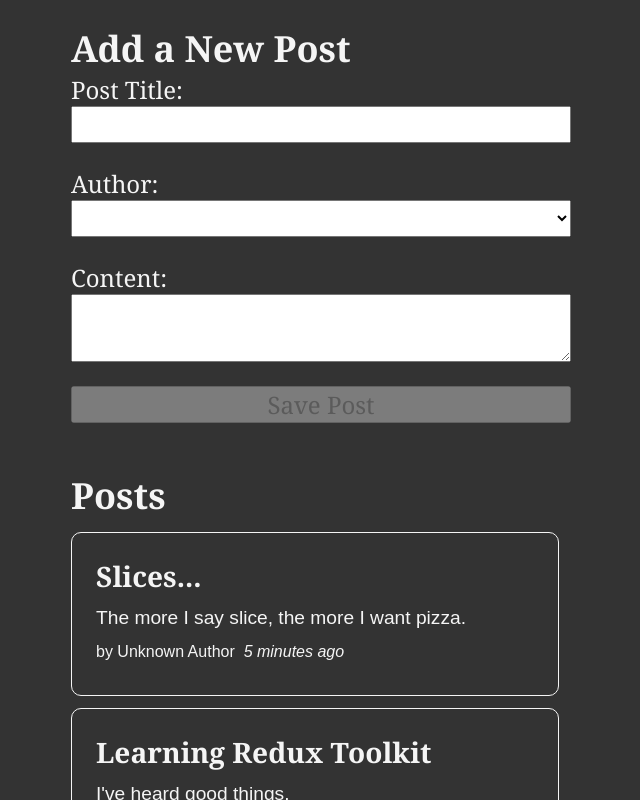
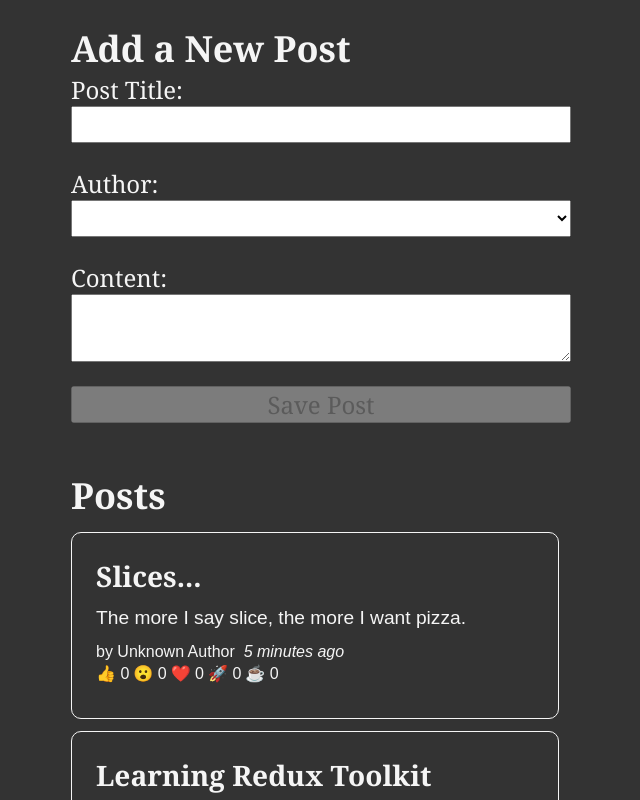
Before and after one commit to codepraycode/react_redux_lesson, a React (Create React App) app: page / in a window 1280 px wide. Shown: the top 800 px of the page, without its empty margins (319-959 px from the left). Built offline with nearby package versions, Linux system fonts and the light colour scheme.

Commit message:
advanced further, moving on to async login

```diff
--- a/src/features/posts/PostLists.jsx
+++ b/src/features/posts/PostLists.jsx
@@ -1,6 +1,7 @@
 import {useSelector} from 'react-redux';
 import PostAuthor from './PostAuthor';
 import { selectAllPosts } from './postsSlice';
+import ReactionButtons from './ReactionButtons';
 import TimeAgo from './TimeAgo';
 
 const PostsList = ()=>{
@@ -15,8 +16,8 @@
 
             <p className="postCredit">
                 <PostAuthor userId={post.userId}/>
-
                 <TimeAgo timestamp={post.date}/>
+                <ReactionButtons post={post}/>
             </p>
 
         </article>
--- /dev/null
+++ b/src/features/posts/ReactionButtons.jsx
@@ -0,0 +1,38 @@
+import React from 'react'
+import {useDispatch} from 'react-redux';
+
+import { reactionAdded } from './postsSlice';
+
+
+const reactionEmoji = {
+    thumbsUp: '👍',
+    wow: '😮',
+    heart: '❤️',
+    rocket: '🚀',
+    coffee: '☕'
+}
+
+
+const ReactionButtons = ({post}) => {
+    const dispatch = useDispatch();
+
+    const reactionButtons = Object.entries(reactionEmoji).map(([name,emoji])=>{
+        return (
+            <button
+                key={name}
+                type="button"
+                className="reactionButton"
+                onClick={()=>{
+                    dispatch(reactionAdded({postId:post.id,reaction:name}))
+                }}
+            >
+                {emoji} {post.reactions[name]}
+            </button>
+        )
+    })
+  return (
+      <div>{reactionButtons}</div>
+  )
+}
+
+export default ReactionButtons
--- a/src/features/posts/postsSlice.js
+++ b/src/features/posts/postsSlice.js
@@ -7,12 +7,26 @@
         title: 'Learning Redux Toolkit',
         content: "I've heard good things.",
         date:sub(new Date(), {minutes:10}).toISOString(),
+        reactions:{
+            thumbsUp:0,
+            wow:0,
+            heart:0,
+            rocket:0,
+            coffee:0
+        }
     },
     {
         id: '2',
         title: 'Slices...',
         content: "The more I say slice, the more I want pizza.",
         date: sub(new Date(), { minutes: 5 }).toISOString(),
+        reactions: {
+            thumbsUp: 0,
+            wow: 0,
+            heart: 0,
+            rocket: 0,
+            coffee: 0
+        }
     }
 ]
 
@@ -32,8 +46,23 @@
                         content,
                         userId,
                         date: new Date().toISOString(),
+                        reactions: {
+                            thumbsUp: 0,
+                            wow: 0,
+                            heart: 0,
+                            rocket: 0,
+                            coffee: 0
+                        }
                     }
                 }
+            }
+        },
+        reactionAdded(state,action){
+            const {postId, reaction} = action.payload;
+            const existingPost = state.find(post=>post.id === postId);
+
+            if(existingPost){
+                existingPost.reactions[reaction]++
             }
         }
     },
@@ -41,5 +70,5 @@
 
 // Selectors
 export const selectAllPosts = (state)=> state.posts;
-export const {postAdded} = postsSlice.actions;
+export const { postAdded, reactionAdded } = postsSlice.actions;
 export default postsSlice.reducer;
```
